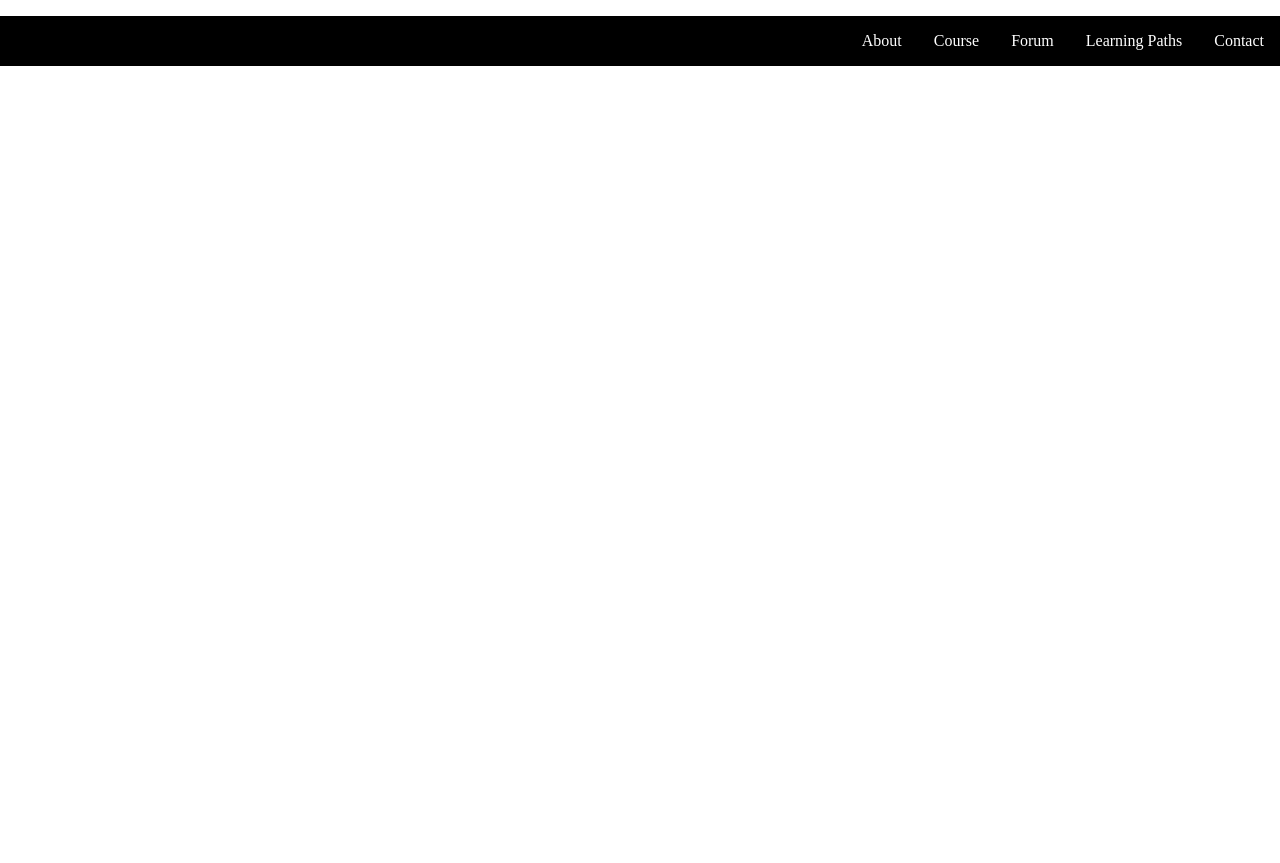
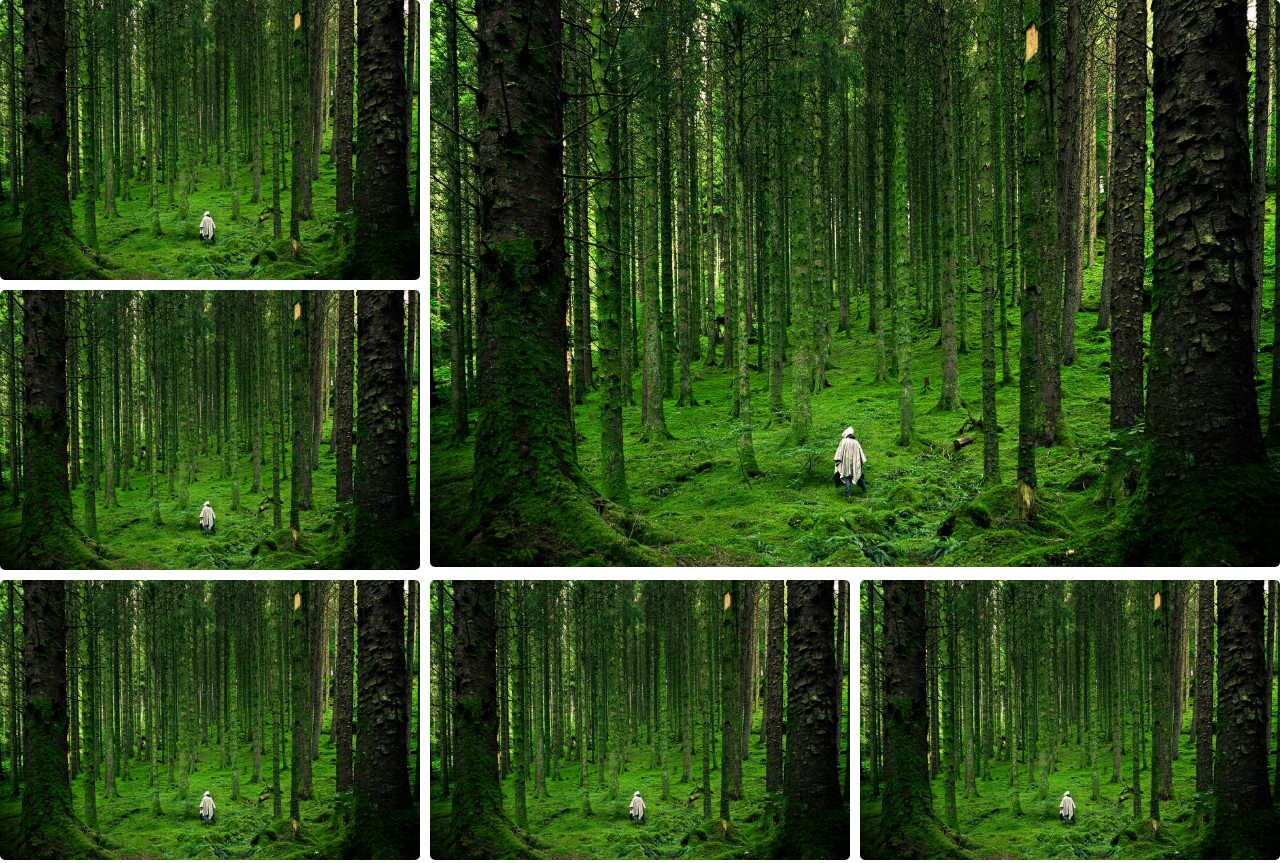
Before and after one commit to AliSNezhad/HTML-CSS, a plain HTML site: page index.html in a window 1280 px wide. Shown: the top 863 px of the page. Before the commit the page ends 800 px from the top, so only its background shows below. Drawn offline with Linux system fonts and the light colour scheme.

Commit message:
Photo Gallery exercise is done and uploaded

```diff
--- a/css/styles.css
+++ b/css/styles.css
@@ -1,34 +1,27 @@
-.nav {
-  background-color: black;
-  width: 100vw;
+
+.gallery {
+  display: grid;
+  grid-gap: 10px;
 }
 
-@media (min-width: 769px) {
-  .nav__list {
-    display: flex;
-    flex-direction: row;
-    justify-content: flex-end;
-    align-items: center;
-    list-style-type: none;
-  }
+.gallery img {
+  object-fit: cover;
+  width: 100%;
+  border-radius: 5px;
+}
 
-  .nav__item {
-    color: #fff;
-    padding: 1rem;
+@media screen and (min-width: 768px) {
+  .gallery {
+    grid-template-columns: repeat(2, 1fr);
   }
 }
 
-@media (max-width: 769px) {
-  .nav__list {
-    display: flex;
-    flex-direction: column;
-    justify-content: center;
-    align-items: center;
-    list-style-type: none;
+@media screen and (min-width: 1024px) {
+  .gallery {
+    grid-template-columns: repeat(3, 1fr);
   }
-
-  .nav__item {
-    color: #fff;
-    padding: 1rem;
+  .gallery img:nth-of-type(3) {
+    grid-column: 2 / 4;
+    grid-row: 1 / 3;
   }
 }
--- a/index.html
+++ b/index.html
@@ -9,15 +9,17 @@
     <link rel="stylesheet" href="css/styles.css" />
   </head>
   <body>
-    <nav class="nav">
-      <ul class="nav__list">
-        <li class="nav__item">About</li>
-        <li class="nav__item">Course</li>
-        <li class="nav__item">Forum</li>
-        <li class="nav__item">Learning Paths</li>
-        <li class="nav__item">Contact</li>
-      </ul>
-    </nav>
+    <div class="gallery">
+      <img src="images/01.jpg" />
+      <img src="images/02.jpg" />
+      <img src="images/03.jpg" />
+      <img src="images/04.jpg" />
+      <img src="images/05.jpg" />
+      <img src="images/06.jpg" />
+      <img src="images/07.jpg" />
+      <img src="images/08.jpg" />
+      <img src="images/09.jpg" />
+    </div>
 
     <script src="js/main.js"></script>
   </body>
```
Also changed, not shown: images/01.jpg (added), images/02.jpg (added), images/03.jpg (added), images/04.jpg (added), images/05.jpg (added), images/06.jpg (added), images/07.jpg (added), 3 other files.
